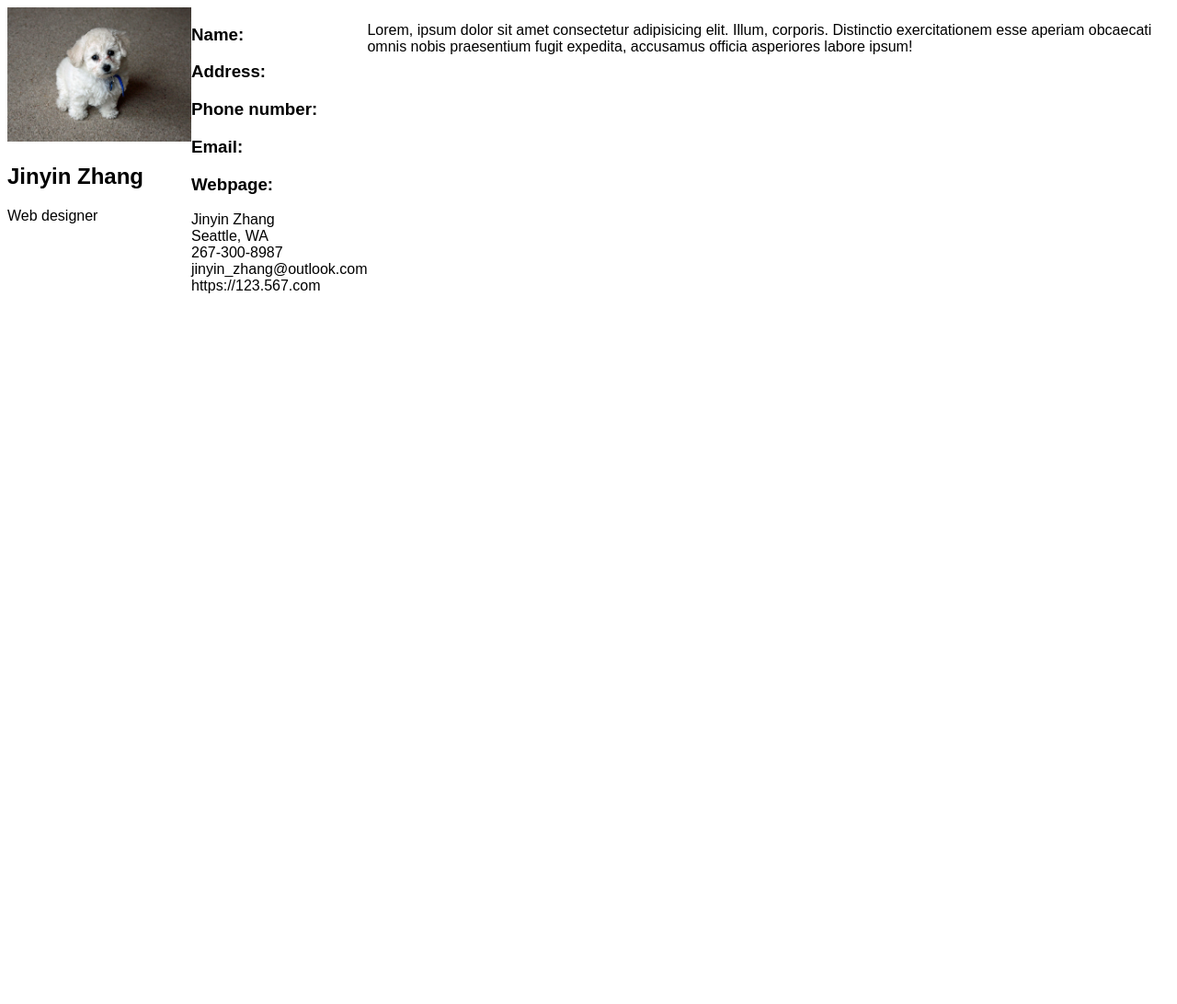
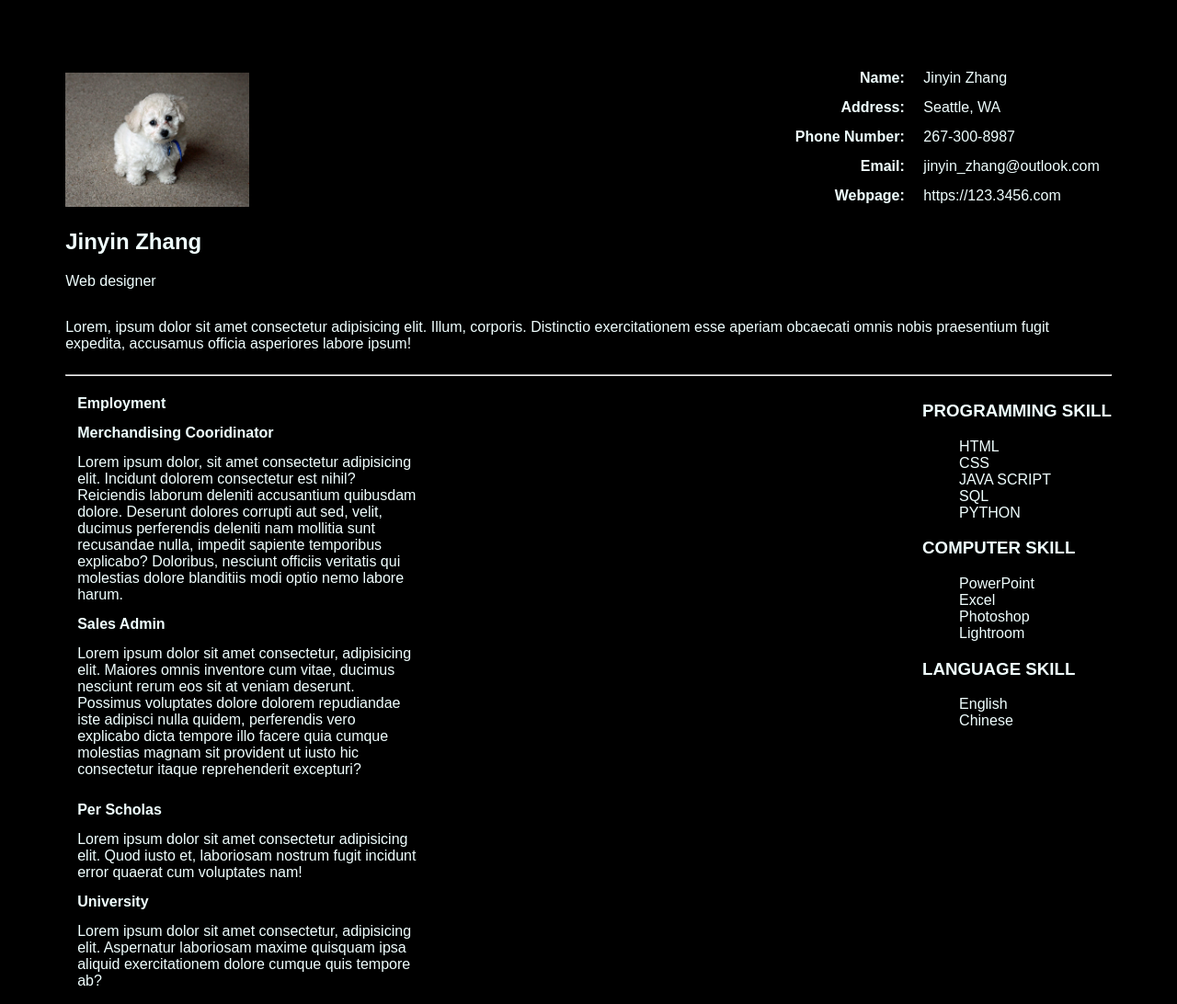
Before and after one commit to bbcy777/307.3_5, a plain HTML site: page lecture_css/resume/resume.html in a window 1280 px wide. Shown: the whole page at 92% size. Before the commit the page ends 800 px from the top, so only its background shows below. Drawn offline with Linux system fonts and the light colour scheme.

Commit message:
resume 4/29

```diff
--- a/lecture_css/resume/resume.html
+++ b/lecture_css/resume/resume.html
@@ -10,44 +10,115 @@
     <div class="main_container">
         <section class="section1">
             <div class="box1">
-                <div class="image">
+                <p><img id="photo" src="../image/dog.jpg" width="200px" /></p>
+                <h2>Jinyin Zhang</h2>
+                <p>Web designer</p>
+                <!-- <div class="image">
                     <img src="../image/dog.jpg" width="200px" />
                 </div>
                 <div id="nametag">
                     <h2>Jinyin Zhang</h2>
                     <p>Web designer</p>
-                </div>
+                </div> -->
             </div>
             <div class="box2">
-                <div class="name">
-                    <h3>Name: </h3>
-                    <h3>Address: </h3>
-                    <h3>Phone number: </h3>
-                    <h3>Email: </h3>
-                    <h3>Webpage: </h3>
-                </div>
-                <div class="value">
-                    <div>Jinyin Zhang</div>
-                    <div>Seattle, WA</div>
-                    <div>267-300-8987</div>
-                    <div>jinyin_zhang@outlook.com</div>
-                    <div>https://123.567.com</div>
-                </div>
+                <table>
+                    <tr>
+                        <td class="name">Name:</td>
+                        <td class="value">Jinyin Zhang</td>
+                    </tr>
+                    <tr>
+                        <td class="name">Address:</td>
+                        <td class="value">Seattle, WA</td>
+                    </tr>
+                    <tr>
+                        <td class="name">Phone Number:</td>
+                        <td class="value">267-300-8987</td>
+                    </tr>
+                    <tr>
+                        <td class="name">Email:</td>
+                        <td class="value">jinyin_zhang@outlook.com</td>
+                    </tr>
+                    <tr>
+                        <td class="name">Webpage:</td>
+                        <td class="value">https://123.3456.com</td>
+                    </tr>
+                </table>
             </div>
             <div class="box3">
                 <p>Lorem, ipsum dolor sit amet consectetur adipisicing elit. Illum, corporis. Distinctio exercitationem esse aperiam obcaecati omnis nobis praesentium fugit expedita, accusamus officia asperiores labore ipsum!</p>
             </div>
         </section>
-        <section class="section2">
-            <div class="box1"></div>
-            <div class="box2"></div>
-            <div class="box3"></div>
-        </section>
-        <section class="section3">
-            <div class="box1"></div>
-            <div class="box2"></div>
-            <div class="box3"></div>
-        </section>
+        <hr />
+        <div class="expskill">
+            <section class="section2">
+                <div class="box1">
+                    <table class="employment">
+                        <thead>
+                            <th>Employment</th>
+                        </thead>
+                        <tr>
+                            <th>Merchandising Cooridinator</th>
+                        </tr>
+                        <tr>
+                            <td>Lorem ipsum dolor, sit amet consectetur adipisicing elit. Incidunt dolorem consectetur est nihil? Reiciendis laborum deleniti accusantium quibusdam dolore. Deserunt dolores corrupti aut sed, velit, ducimus perferendis deleniti nam mollitia sunt recusandae nulla, impedit sapiente temporibus explicabo? Doloribus, nesciunt officiis veritatis qui molestias dolore blanditiis modi optio nemo labore harum.</td>
+                        </tr>
+                        <tr>
+                            <th>Sales Admin</th>
+                        </tr>
+                        <tr>
+                            <td>Lorem ipsum dolor sit amet consectetur, adipisicing elit. Maiores omnis inventore cum vitae, ducimus nesciunt rerum eos sit at veniam deserunt. Possimus voluptates dolore dolorem repudiandae iste adipisci nulla quidem, perferendis vero explicabo dicta tempore illo facere quia cumque molestias magnam sit provident ut iusto hic consectetur itaque reprehenderit excepturi?</td>
+                        </tr>
+                    </table>
+                </div>
+                <div class="box2">
+                    <table class="education">
+                        <tr>
+                            <th>Per Scholas</th>
+                        </tr>
+                        <tr>
+                            <td>Lorem ipsum dolor sit amet consectetur adipisicing elit. Quod iusto et, laboriosam nostrum fugit incidunt error quaerat cum voluptates nam!</td>
+                        </tr>
+                        <tr>
+                            <th>University</th>
+                        </tr>
+                        <tr>
+                            <td>Lorem ipsum dolor sit amet consectetur, adipisicing elit. Aspernatur laboriosam maxime quisquam ipsa aliquid exercitationem dolore cumque quis tempore ab?</td>
+                        </tr>
+                    </table>
+                </div>
+
+            </section>
+            <section class="section3">
+                <div class="box1">
+                    <h3>PROGRAMMING SKILL</h3>
+                    <ul class="programming">
+                        <li>HTML</li>
+                        <li>CSS</li>
+                        <li>JAVA SCRIPT</li>
+                        <li>SQL</li>
+                        <li>PYTHON</li>
+                    </ul>
+                </div>
+                <div class="box2">
+                    <H3>COMPUTER SKILL</H3>
+                    <ul class="comp">
+                        <li>PowerPoint</li>
+                        <li>Excel</li>
+                        <li>Photoshop</li>
+                        <li>Lightroom</li>
+                    </ul>
+                </div>
+                <div class="box3">
+                    <h3>LANGUAGE SKILL</h3>
+                    <ul class="language">
+                        <li>English</li>
+                        <li>Chinese</li>
+                    </ul>
+                </div>
+            </section>
+        </div>
     </div>
+
 </body>
 </html>
--- a/lecture_css/resume/styles/styles.css
+++ b/lecture_css/resume/styles/styles.css
@@ -1,17 +1,55 @@
 * {
     font-family: Arial;
+    color: azure;
+    background-color: black;
+}
+div.main_container {
+    margin: 5%;
 }
 .section1 {
     display: flex;
-    justify-content: space-around;
+    justify-content: space-between;
+    flex-wrap: wrap;
 }
-.box1 {
-    display: inline;
+img #photo {
+    float: left
 }
-.box2 {
-    display: inline;
-}
+
 .box3 {
     flex-basis: 100%;
+  }
+table {
+    width: 400px;
+    border-spacing: 12px;
 }
-#nametag
+table tr {
+    padding: 2%;
+}
+table .name {
+    text-align: right;
+    font-weight: bold;
+    padding-right: 2%;
+    width: 200px;
+}
+.value {
+    text-align: left;
+}
+div.expskill {
+    display: flex;
+    justify-content: space-between;
+
+}
+.section2 {
+    flex-grow: 0.8;
+    text-align: left;
+}
+.section3 ul {
+    list-style-type: none;
+}
+@media screen and (max-width: 600px) {
+    .expskill {
+      flex: 100%;
+      max-width: 100%;
+      flex-direction: column-reverse;
+    }
+  }
```
Also changed, not shown: lecture_css/examples/media.html (added, +102 -0 lines).
